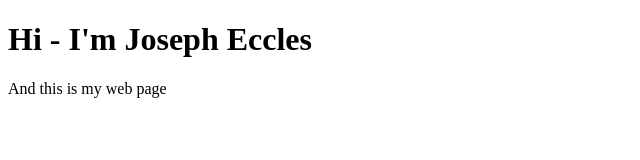
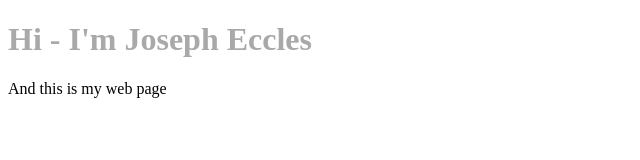
Before and after one commit to josepheccles03/josepheccles03.github.io, a plain HTML site: page index.html in a window 1280 px wide. Shown: the whole page, without its empty margins (0-640 px from the left). Drawn offline with Linux system fonts and the light colour scheme.

Commit message:
Update index.html

```diff
--- a/index.html
+++ b/index.html
@@ -14,7 +14,7 @@
 
 <body>
   <!-- page content -->
-  <h1>Hi - I'm Joseph Eccles</h1>
+  <h1 class="title">Hi - I'm Joseph Eccles</h1>
   <p>And this is my web page</p>
 </body>
 
```
